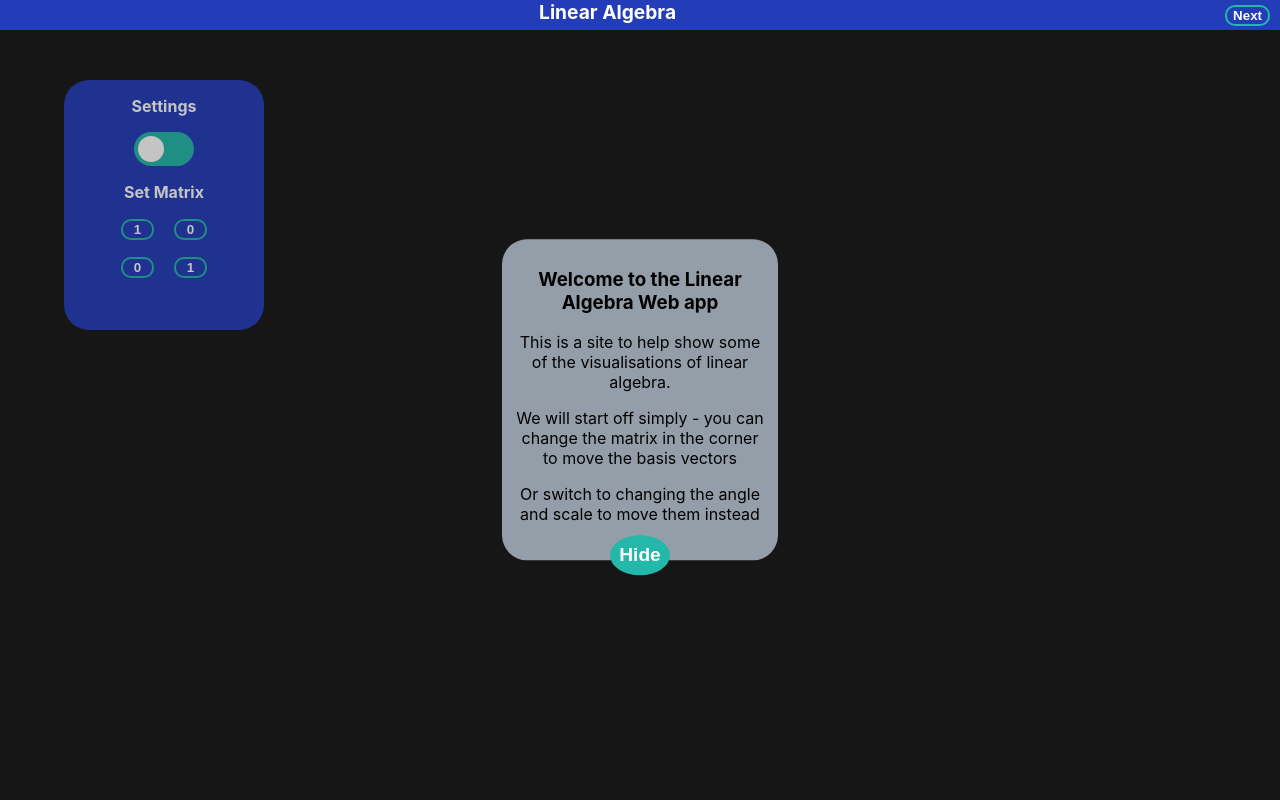
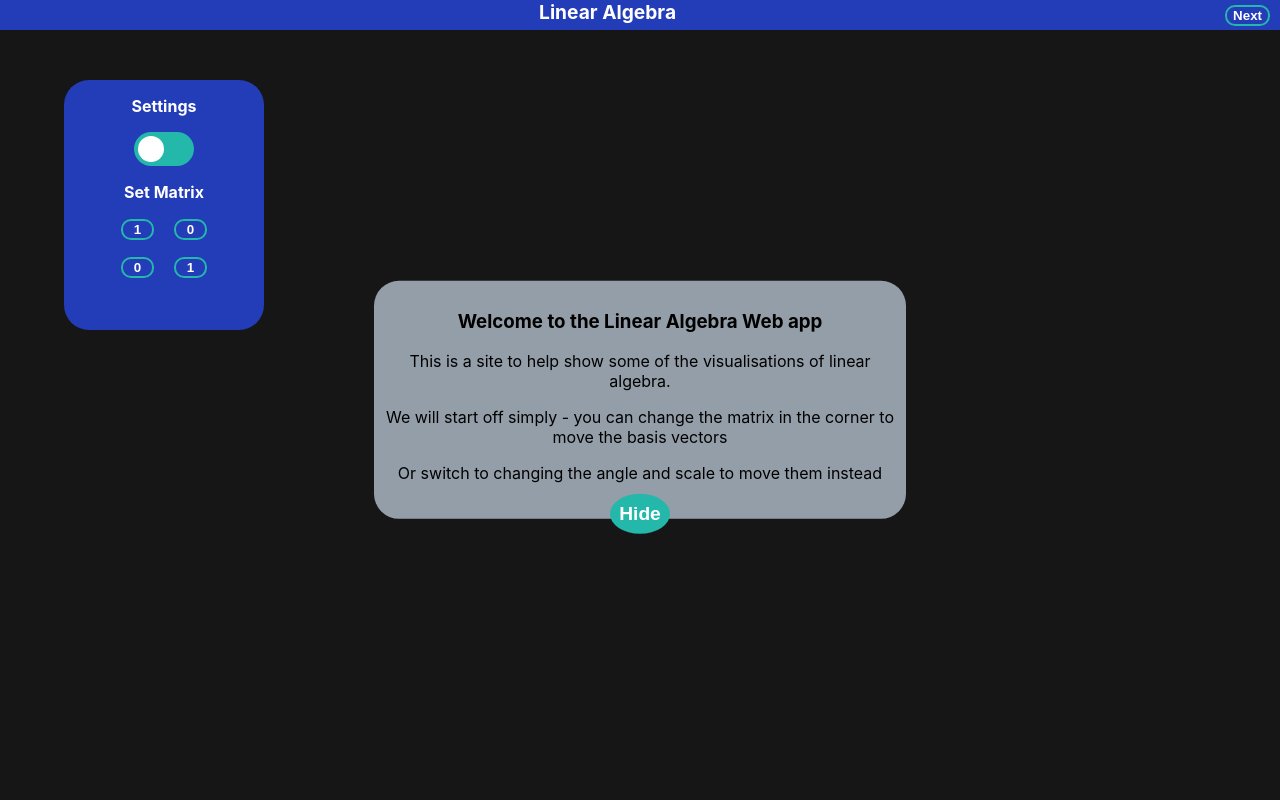
Before and after one commit to SimpsonThomas/maths-web, a React (Create React App) app: page / in a window 1280 px wide. Built offline with nearby package versions, Linux system fonts and the light colour scheme.

Commit message:
CSS fixes

```diff
--- a/src/Components/canvas.css
+++ b/src/Components/canvas.css
@@ -12,7 +12,6 @@
     top: 10vh;
     width:200px;
     background-color: #233cb8;
-    opacity: 0.75;
     transition-duration: 0.5s;
 }
 
@@ -125,6 +124,10 @@ input:checked + .sliderToggle:before {
   transform: translateX(26px);
 }
 
+input:checked + .slider {
+  background-color: red;
+}
+
 /* Rounded sliders */
 .sliderToggle.round {
   border-radius: 34px;
@@ -162,9 +165,9 @@ input:checked + .sliderToggle:before {
   padding-bottom: 20px;
 }
 
-@media only screen and (max-width:1000px) {
+@media only screen and (max-width:1300px) {
   .help {
-    background-color: yellow;
+    width: 40vw
   }
 }
 
```
